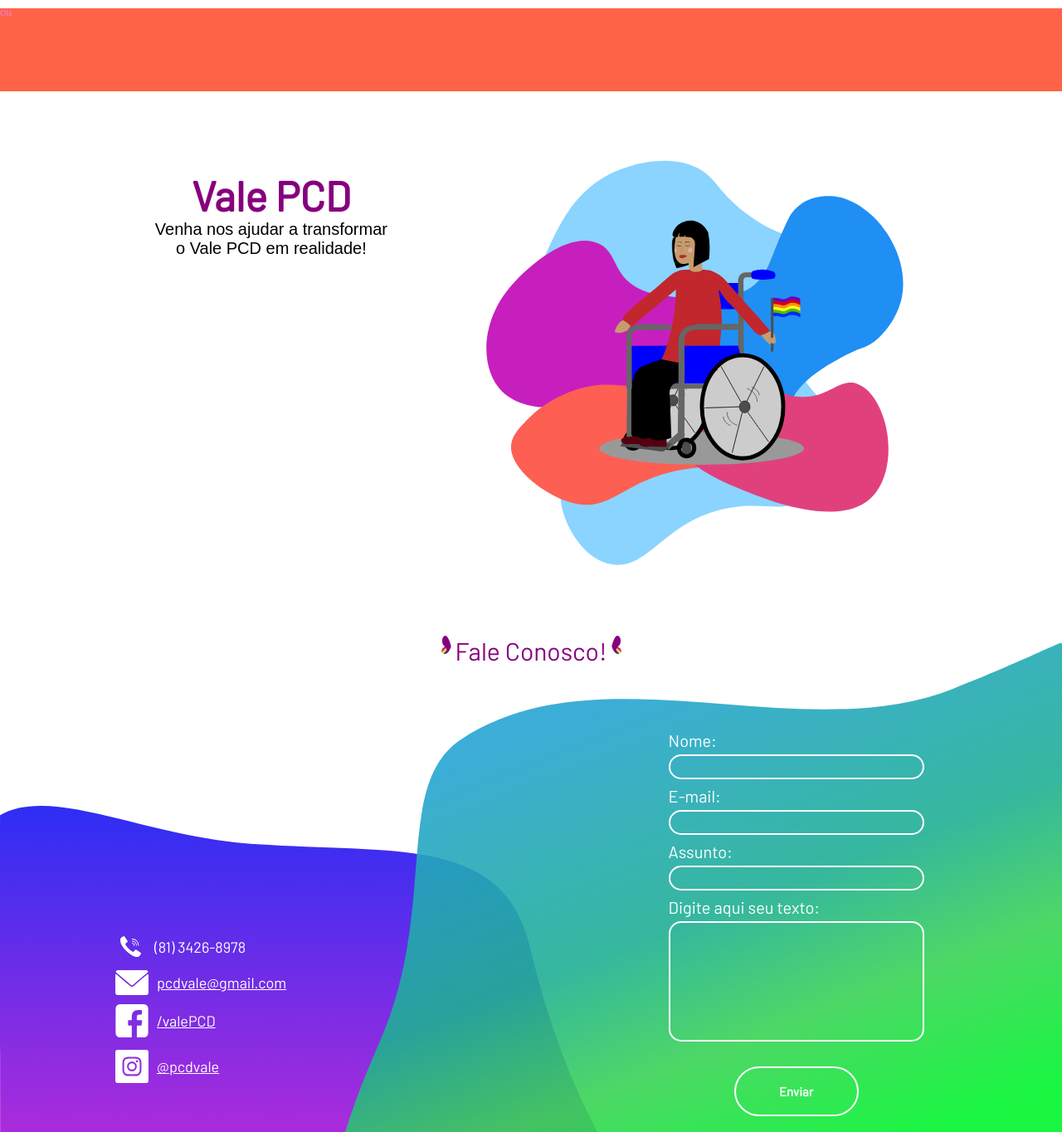
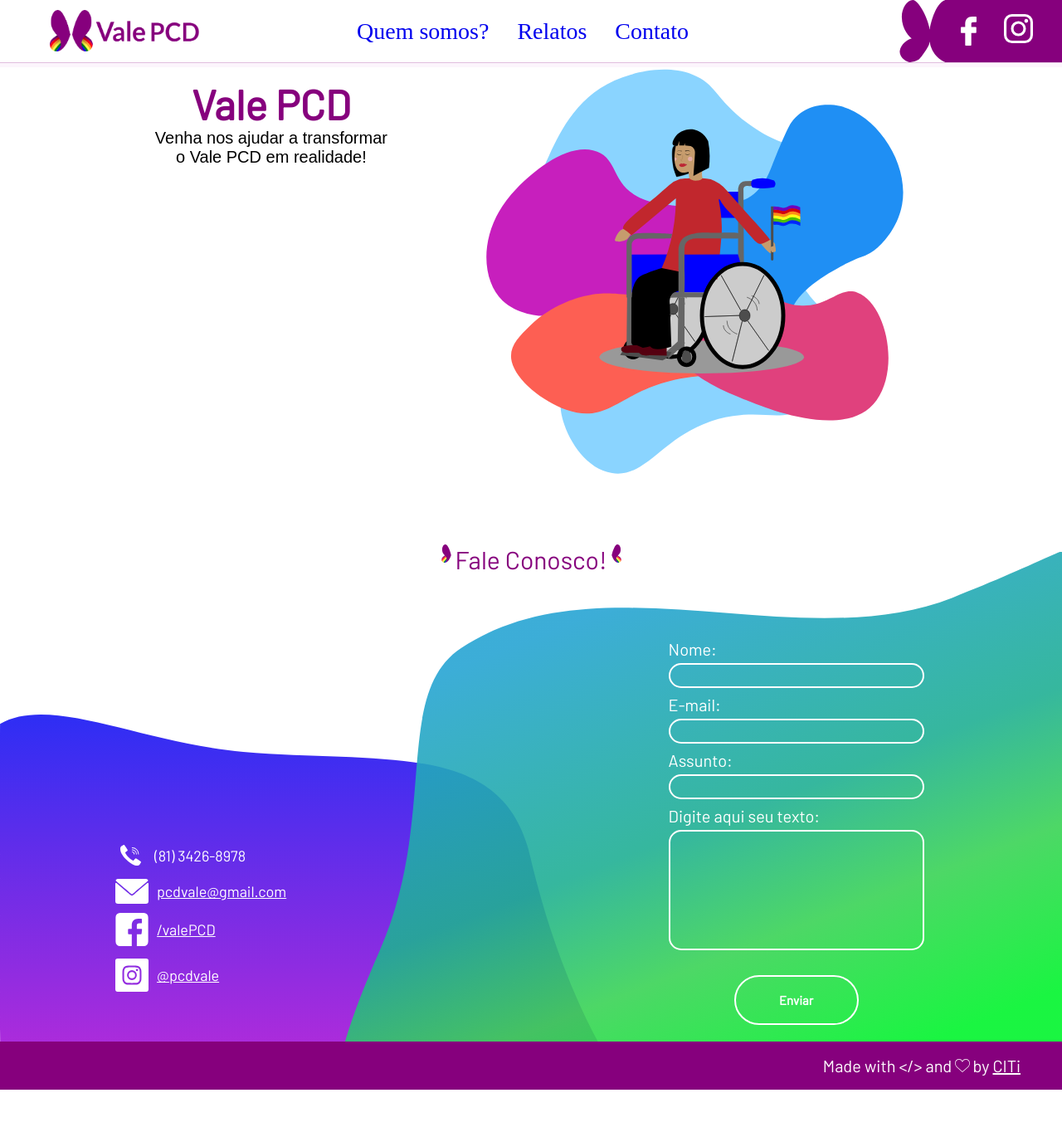
Before and after one commit to citi-onboarding/vale-pcd, a Django app: page / in a window 1280 px wide. Shown: the top 1364 px of the page at 83% size. After the commit the page ends 1313 px from the top, so only its background shows below. Run offline with Django 3.2, Linux system fonts and the light colour scheme; data that the repository does not hold is empty; some web fonts are replaced.

Commit message:
Navbar web feita

```diff
--- a/static/css/navbar.css
+++ b/static/css/navbar.css
@@ -1,6 +1,73 @@
-nav{
-    background-color: tomato;
-    color: violet;
-    height: 100px;
-    border-bottom: 10px;
+.nav{
+    position: fixed;
+    justify-content: space-between;
+    display: flex;
+    align-items: center;
+    border-bottom: 1px solid rgb(134, 0, 125, 0.25);
+    background-color: white;
+    height: 75px;
+    width: 100%;
+    box-shadow: 0px 5px rgba(244, 223, 246, 0.3);
 }
+.nav-container-logo{
+    position: relative;
+    left: 60px;
+}
+.nav-link-imagelogopcd{
+    width: 180px;
+    height: 50px;
+}
+.nav-container-sections{
+    list-style-type: none;
+    justify-content: space-between;
+    display: flex;
+    padding: 0;
+    margin: 0;
+    color: black;
+    font-size: 28px;
+    width: 400px;
+}
+.nav-linksection-a{
+    text-decoration: none;
+}
+.nav-container-socialnetlinks{
+    list-style-type: none;
+    position: relative;
+    height: 100%;
+    padding: 0;
+    margin: 0;
+    display: flex;
+}
+.nav-socialnetlinks-iconface{
+    height: 35px;
+    width: 35px;
+}
+.nav-socialnetlinks-iconinsta{
+    height: 35px;
+    width: 35px;
+}
+.nav-socialnetlinks-backimage{
+    width: 200px;
+}
+.nav-backimage-image{
+    width: 105%;
+    height: 75px;
+}
+.nav-socialnetlinks-iconface{
+    position: absolute;
+    top: 20px;
+    left: 70px;
+}
+.nav-socialnetlinks-iconinsta{
+    position: absolute;
+    left: 130px;
+    top: 17px;
+}
+.nav-link-iconface{
+    width: 35px;
+    height: 35px;
+}
+.nav-link-iconinsta{
+    width: 35px;
+    height: 35px;
+}
--- a/templates/banner.html
+++ b/templates/banner.html
@@ -1,6 +1,6 @@
 {% load static %}
 
-<header>
+<header id="banner">
 
     <div class="container">
         <!-- <div class="container-ilustracao"> </div> -->
--- a/templates/navbar.html
+++ b/templates/navbar.html
@@ -1,5 +1,17 @@
 {% load static %}
 
-<nav>
-    <p>Olá</p>
+<nav class="nav">
+    <div class="nav-container-logo">
+        <a class="nav-logo-link" href="#home"><img class="nav-link-imagelogopcd" src="/static/img/Logotipo colorido horizontal 2.png" alt="Logotipo PCD"></a>
+    </div>
+    <ul class="nav-container-sections">
+        <li class="nav-sections-linksection"><a class="nav-linksection-a" href="#quemsomos">Quem somos?</a></li>
+        <li class="nav-sections-linksection"><a class="nav-linksection-a" href="#relatos">Relatos</a></li>
+        <li class="nav-sections-linksection"><a class="nav-linksection-a" href="#contato">Contato</a></li>
+    </ul>
+    <ul class="nav-container-socialnetlinks">
+            <li class="nav-socialnetlinks-iconface"><a class="nav-icon-link" href="https://www.facebook.com"><img class="nav-link-iconface" src="/static/img/facebook-logo.svg" alt="Facebook logo"></a></li>
+            <li class="nav-socialnetlinks-iconinsta"><a class="nav-icon-link" href="https://www.instagram.com"><img class="nav-link-iconinsta" src="/static/img/final.svg" alt="Instagram logo"></a></li>
+            <li class="nav-socialnetlinks-backimage"><img class="nav-backimage-image" src="/static/img/Caminho_98.svg" alt="Asset"</li>
+    </ul>
 </nav>
--- a/templates/quemsomos.html
+++ b/templates/quemsomos.html
@@ -1,3 +1,5 @@
 {% load static %}
 
-<section> </section>
+<section class="quemsomos" id="quemsomos">
+
+</section>
```
Also changed, not shown: static/img/Caminho_98.svg (added), static/img/Logotipo colorido horizontal 2.png (added), static/img/Logotipo colorido horizontal 2@2x.png (added), static/img/facebook-logo.svg (added), static/img/final.svg (added), static/img/insta branco.svg (added).
